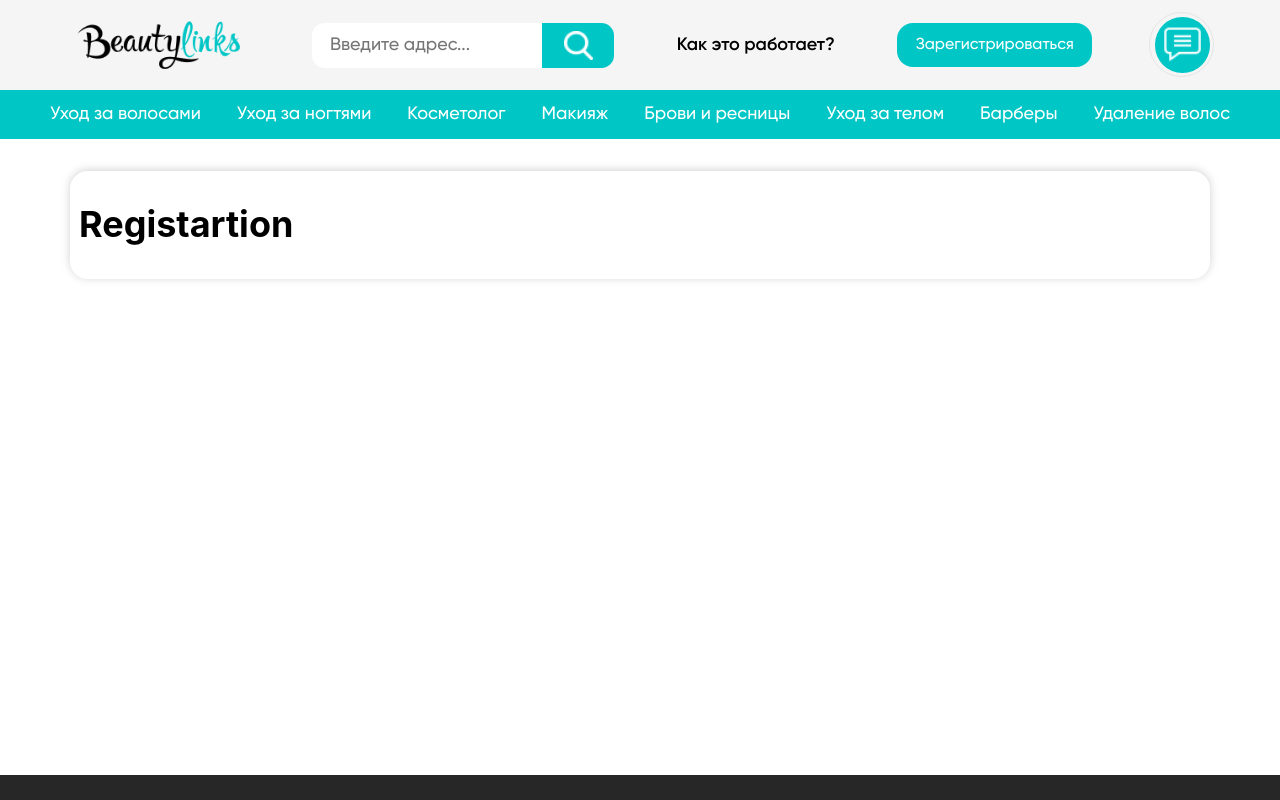
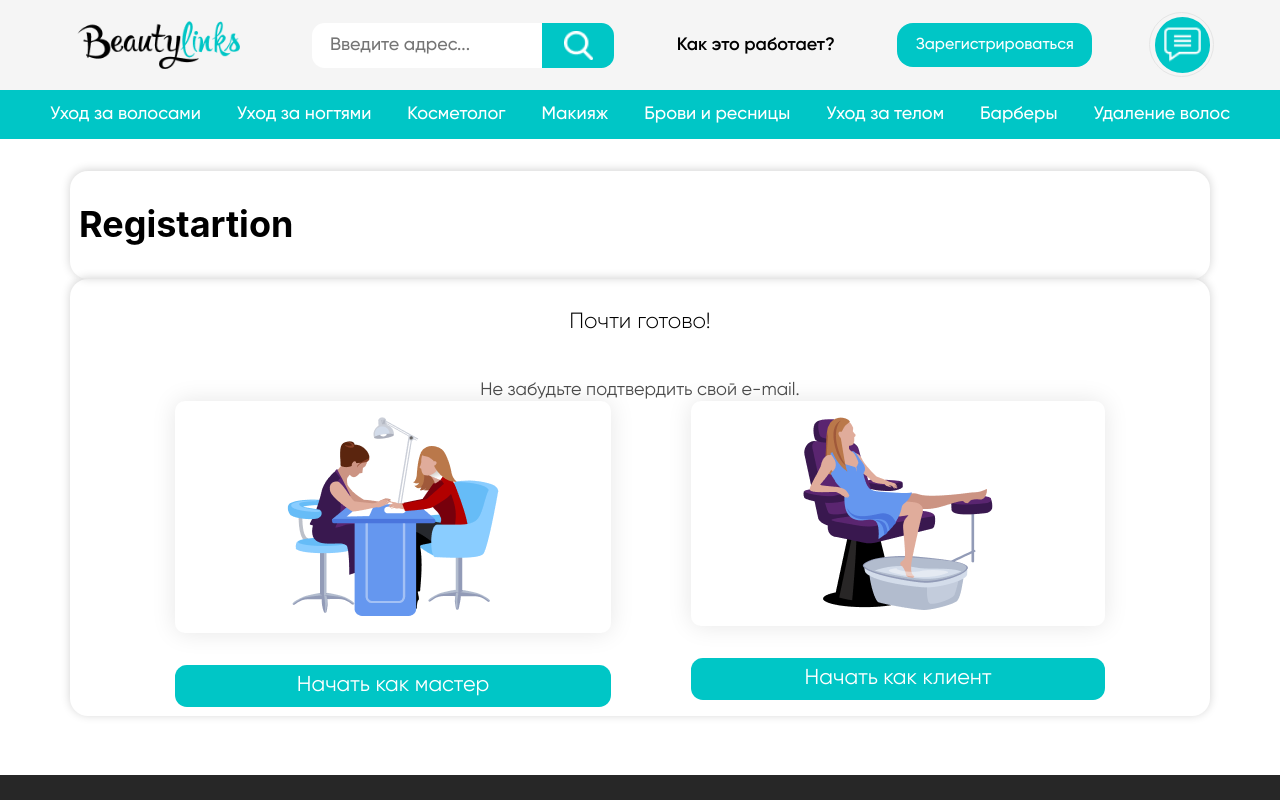
Before and after one commit to MykhailKo/beauty-links, a React (Create React App) app: page /register in a window 1280 px wide. Shown: the top 800 px of the page. Built offline with nearby package versions, Linux system fonts and the light colour scheme.

Commit message:
BaseReg part2 started

```diff
--- a/src/components/Button/Button.js
+++ b/src/components/Button/Button.js
@@ -1,9 +1,12 @@
 import React from "react";
 import styles from "./btn.module.scss";
 
-const Button = ({ text, filled = true }) => {
+const Button = ({ text, filled = true, onClick = () => alert("no") }) => {
   return (
-    <button className={filled ? styles.filledButton : styles.plainButton}>
+    <button
+      className={filled ? styles.filledButton : styles.plainButton}
+      onClick={onClick}
+    >
       {text}
     </button>
   );
--- /dev/null
+++ b/src/components/SideSelect/SideSelect.js
@@ -0,0 +1,17 @@
+import React from "react";
+import Button from "../Button/Button";
+
+import styles from "./SideSelect.module.scss";
+
+const SideSelect = ({ imagePath, buttonText, buttonClick }) => {
+  return (
+    <div className={styles.SideSelect}>
+      <div className={styles.imageBlock}>
+        <img src={imagePath} alt="some-img" />
+      </div>
+      <Button text={buttonText} onClick={buttonClick} />
+    </div>
+  );
+};
+
+export default SideSelect;
--- /dev/null
+++ b/src/components/SideSelect/SideSelect.module.scss
@@ -0,0 +1,30 @@
+@import "../../assets/scss/widths";
+
+.SideSelect {
+  display: flex;
+  flex-direction: row;
+  align-items: center;
+  height: 100%;
+  & button {
+    width: 100%;
+  }
+  @media (min-width: $break-md) {
+    flex-direction: column;
+    align-items: center;
+  }
+}
+
+.imageBlock {
+  margin-bottom: 0px;
+  @media (min-width: $break-md) {
+    background: #ffffff;
+    box-shadow: 0px 0px 25px rgba(0, 0, 0, 0.1);
+    border-radius: 10px;
+    margin-bottom: 2rem;
+    width: 100%;
+    display: flex;
+    align-items: center;
+    justify-content: center;
+    padding: 1rem 7rem;
+  }
+}
--- /dev/null
+++ b/src/pages/Registration/ChooseYourFighter/ChooseYourFighter.js
@@ -0,0 +1,38 @@
+import React from "react";
+
+import ShBox from "../../../components/ShBox/ShBox";
+import SecTitle from "../../Landing/SecTitle/SecTitle";
+
+import styles from "./ChooseYourFighter.module.scss";
+import SideSelect from "../../../components/SideSelect/SideSelect";
+
+const ChooseYourFighter = () => {
+  return (
+    <ShBox>
+      <div className={styles.ChooseFiglter}>
+        <SecTitle title={"Почти готово!"} />
+        <div className={styles.SubTitle}>
+          Не забудьте подтвердить свой e-mail.
+        </div>
+        <div className={styles.SelectorBlock}>
+          <SideSelect
+            imagePath={"/assets/img/master.png"}
+            buttonClick={() => {
+              alert("начинаем мастера");
+            }}
+            buttonText={"Начать как мастер"}
+          />
+          <SideSelect
+            imagePath={"/assets/img/client.png"}
+            buttonClick={() => {
+              alert("начинаем клиента");
+            }}
+            buttonText={"Начать как клиент"}
+          />
+        </div>
+      </div>
+    </ShBox>
+  );
+};
+
+export default ChooseYourFighter;
--- /dev/null
+++ b/src/pages/Registration/ChooseYourFighter/ChooseYourFighter.module.scss
@@ -0,0 +1,22 @@
+@import "../../../assets/scss/widths";
+@import "../../../assets/scss/fonts";
+
+.SubTitle {
+  font-family: "Gilroy";
+  font-style: normal;
+  font-weight: normal;
+  font-size: 18px;
+  line-height: 22px;
+  text-align: center;
+  color: #4c4c4c;
+}
+
+.SelectorBlock {
+  display: flex;
+  flex-direction: column;
+  @media (min-width: $break-md) {
+    padding: 0px 6rem;
+    flex-direction: row;
+    justify-content: space-between;
+  }
+}
--- a/src/pages/Registration/Registration.js
+++ b/src/pages/Registration/Registration.js
@@ -3,6 +3,7 @@ import React from "react";
 import ShBox from "../../components/ShBox/ShBox";
 
 import styles from "./Registration.module.scss";
+import ChooseYourFighter from "./ChooseYourFighter/ChooseYourFighter";
 
 const Registration = () => {
   return (
@@ -11,6 +12,7 @@ const Registration = () => {
         <ShBox>
           <h1>Registartion</h1>
         </ShBox>
+        <ChooseYourFighter />
       </div>
     </main>
   );
```
